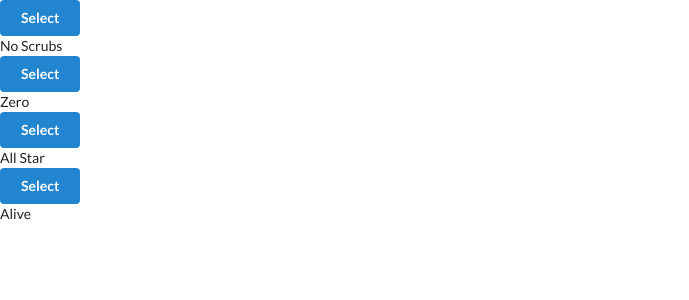
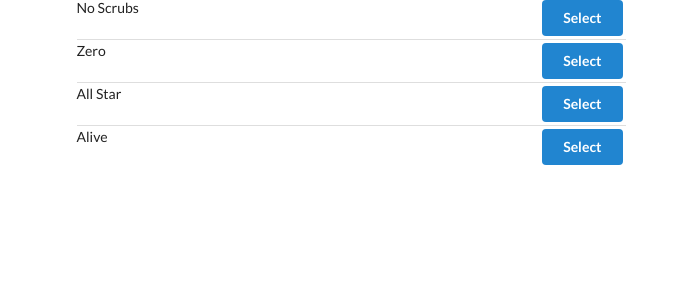
Before and after one commit to tobsirl/redux-songs, a React (Create React App) app: page / in a window 1280 px wide. Shown: the top 300 px of the page, without its empty margins (0-689 px from the left). Built offline with nearby package versions, Linux system fonts and the light colour scheme.

Commit message:
Added styling using semantic ui

```diff
--- a/src/components/App.js
+++ b/src/components/App.js
@@ -2,11 +2,14 @@
 
 import SongList from './SongList';
 
-
 const App = () => {
   return (
-    <div>
-      <SongList />
+    <div className="ui container grid">
+      <div className="ui row">
+        <div className="column eight wide">
+          <SongList />
+        </div>
+      </div>
     </div>
   );
 };
--- a/src/components/SongList.js
+++ b/src/components/SongList.js
@@ -16,8 +16,7 @@
   }
 
   render() {
-    // console.log(this.props.songs);
-    return <div>{this.renderList()}</div>;
+    return <div className="ui divided list">{this.renderList()}</div>;
   }
 }
 
```
